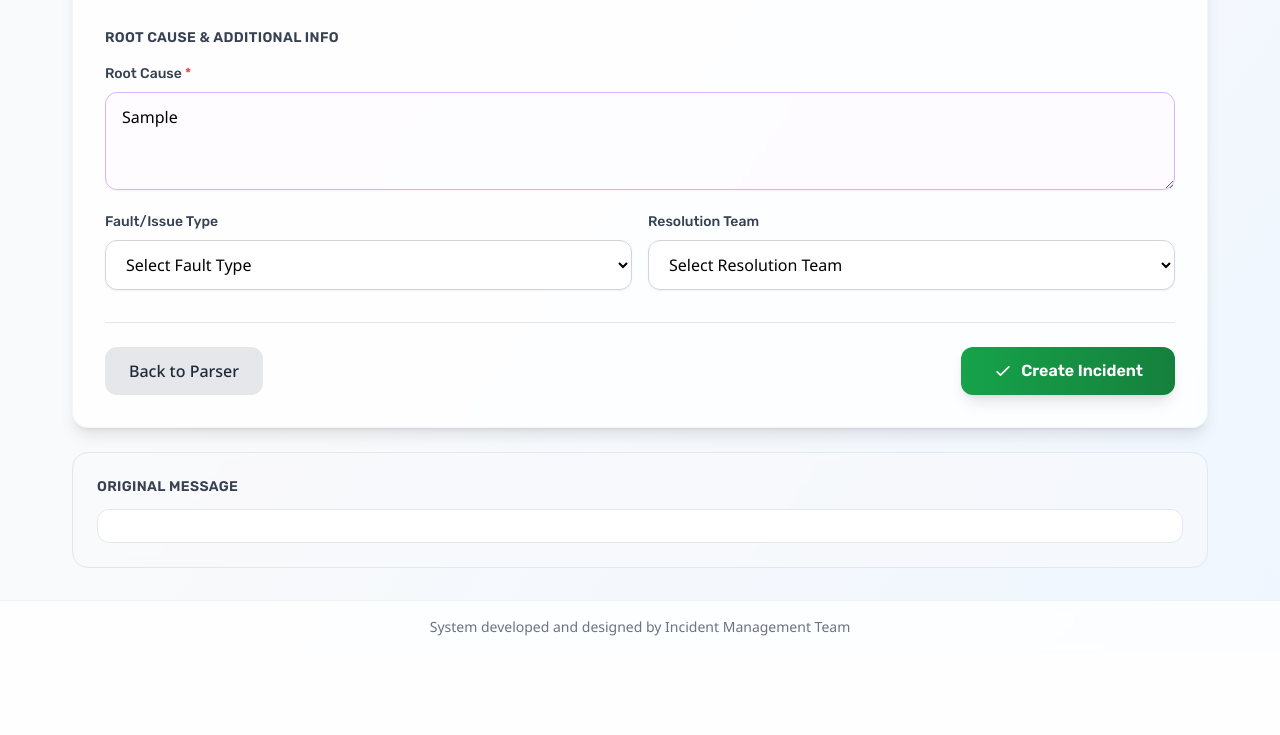
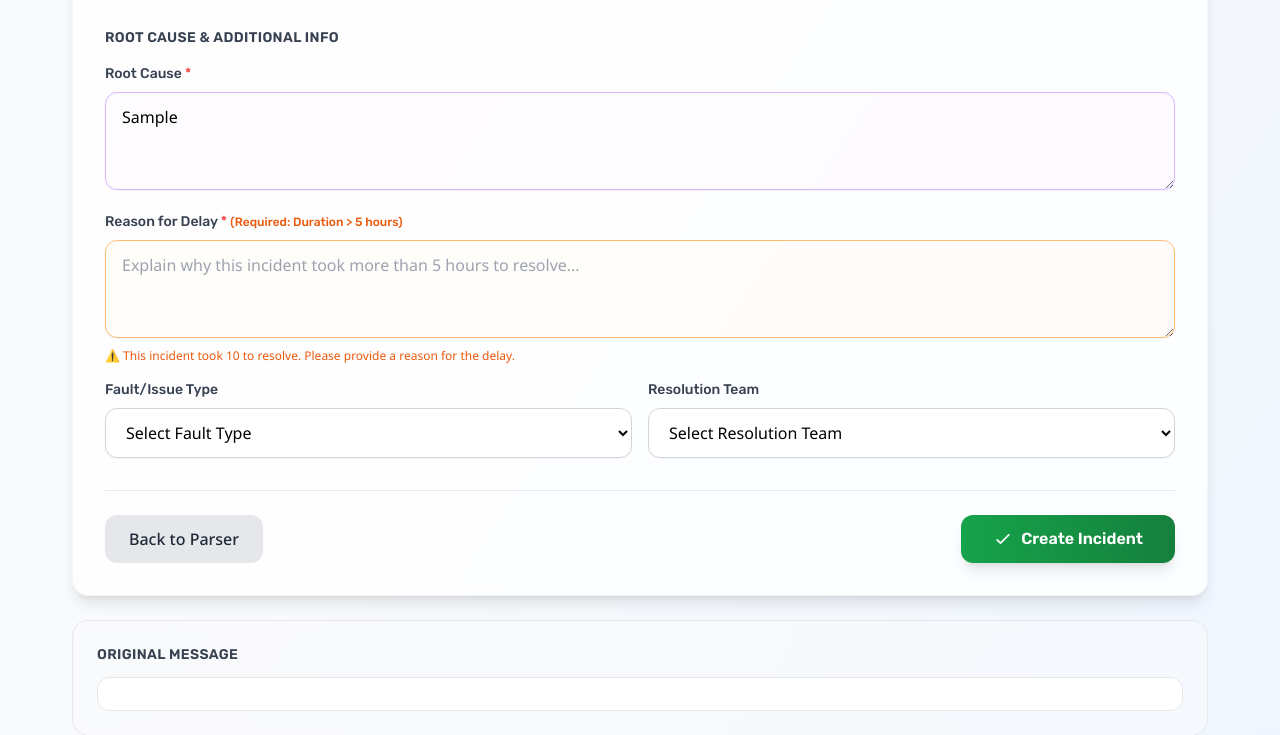
Before and after one commit to Rannamaari/incident-management-system, a Laravel app: template resources/views/smart-parser/review.blade.php in a window 1280 px wide. Shown: the part 1179-1914 px from the top of the page. Before the commit the page ends 1815 px from the top, so only its background shows below. Run offline with Laravel 12, Linux system fonts and the light colour scheme; the template is opened without the code that fills it: most values are stand-ins (such as "Sample title", 1, 10 or a date in 2020); data that the repository does not hold is empty; some libraries are stand-ins or nearby versions.

Commit message:
Add delay reason requirement for AI Logger incidents > 5 hours
Features:
- Automatically detect when parsed incident duration exceeds 5 hours (300 minutes)
- Set delay_reason_required flag in parsing logic
- Display conditional "Reason for Delay" field on review page
- Orange styling to indicate required warning field
- Shows actual duration and explains why delay reason is needed
- Field only appears for closed incidents with duration > 5 hours

Technical:
- Controller: Added delay_reason_required detection in extractIncidentDetails()
- View: Conditional @if block displays delay reason textarea
- Validation: Nullable in controller, validated by Incident model for closed incidents
- User experience: Clear warning message with emoji and duration display

🤖 Generated with [Claude Code](https://claude.com/claude-code)

Co-Authored-By: Claude Sonnet 4.5 <noreply@anthropic.com>

```diff
--- a/resources/views/smart-parser/review.blade.php
+++ b/resources/views/smart-parser/review.blade.php
@@ -280,6 +280,26 @@
                                     @enderror
                                 </div>
 
+                                <!-- Delay Reason - Only if duration > 5 hours -->
+                                @if(isset($parsedData['delay_reason_required']) && $parsedData['delay_reason_required'])
+                                <div>
+                                    <label for="delay_reason" class="block text-sm font-heading font-medium text-gray-700 mb-2">
+                                        Reason for Delay <span class="text-red-500">*</span>
+                                        <span class="text-xs text-orange-600">(Required: Duration > 5 hours)</span>
+                                    </label>
+                                    <textarea name="delay_reason" id="delay_reason" rows="3"
+                                        placeholder="Explain why this incident took more than 5 hours to resolve..."
+                                        class="w-full rounded-xl border border-orange-300 px-4 py-3 shadow-sm focus:border-orange-600 focus:ring-2 focus:ring-orange-600/20 bg-orange-50/30 transition-all duration-300 @error('delay_reason') border-red-300 @enderror"
+                                    >{{ old('delay_reason') }}</textarea>
+                                    @error('delay_reason')
+                                        <p class="mt-1 text-sm text-red-600">{{ $message }}</p>
+                                    @enderror
+                                    <p class="mt-1 text-xs text-orange-600">
+                                        ⚠️ This incident took {{ $parsedData['duration'] ?? 'more than 5 hours' }} to resolve. Please provide a reason for the delay.
+                                    </p>
+                                </div>
+                                @endif
+
                                 <div class="grid grid-cols-1 gap-4 sm:grid-cols-2">
                                     <!-- Fault Type -->
                                     <div>
```
Also changed, not shown: app/Http/Controllers/SmartIncidentParserController.php (+7 -0 lines).
